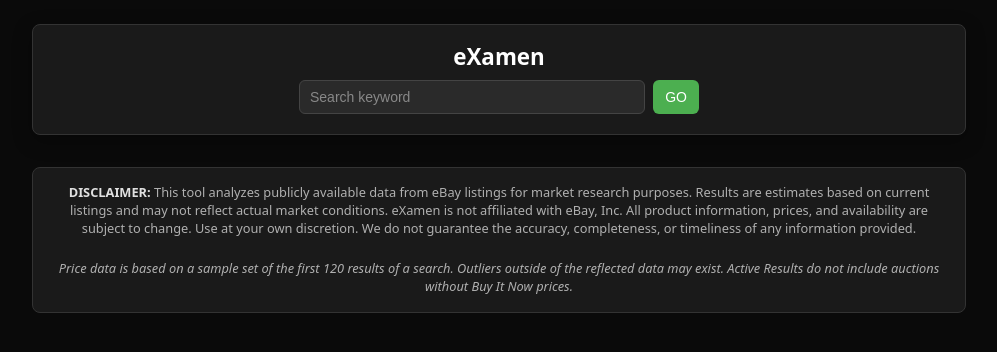
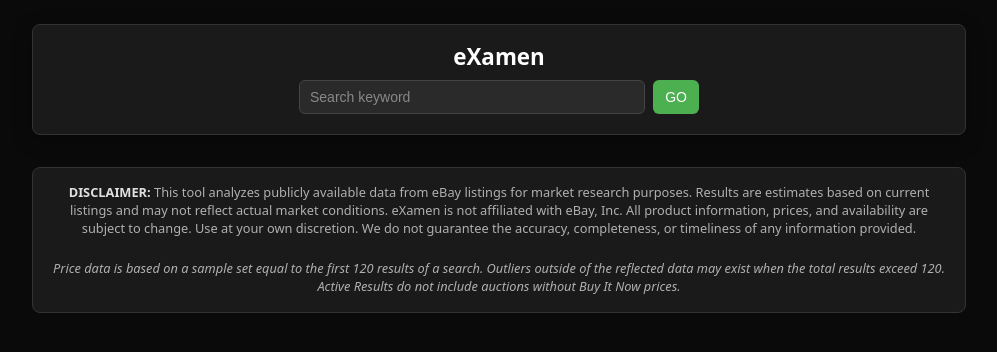
Before and after one commit to vsaracino/eXamen, a website: page public/index.html in a window 1280 px wide. Shown: the whole page, without its empty margins (141-1138 px from the left). Drawn offline with Linux system fonts and the light colour scheme.

Commit message:
Update index.html

```diff
--- a/public/index.html
+++ b/public/index.html
@@ -34,7 +34,7 @@
   <footer class="disclaimer">
     <p><strong>DISCLAIMER:</strong> This tool analyzes publicly available data from eBay listings for market research purposes. Results are estimates based on current listings and may not reflect actual market conditions. eXamen is not affiliated with eBay, Inc. All product information, prices, and availability are subject to change. Use at your own discretion. We do not guarantee the accuracy, completeness, or timeliness of any information provided.</p>
     <br>
-    <p><em>Price data is based on a sample set of the first 120 results of a search. Outliers outside of the reflected data may exist. Active Results do not include auctions without Buy It Now prices.</em></p>
+    <p><em>Price data is based on a sample set equal to the first 120 results of a search. Outliers outside of the reflected data may exist when the total results exceed 120. Active Results do not include auctions without Buy It Now prices.</em></p>
   </footer>
 
   <script src="/main.js"></script>
```
